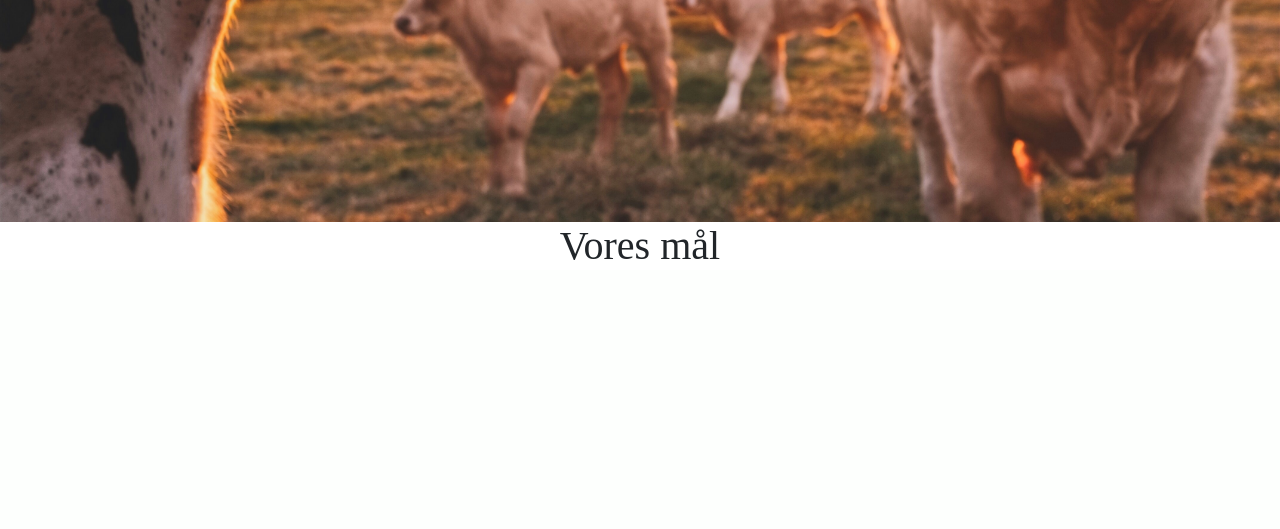
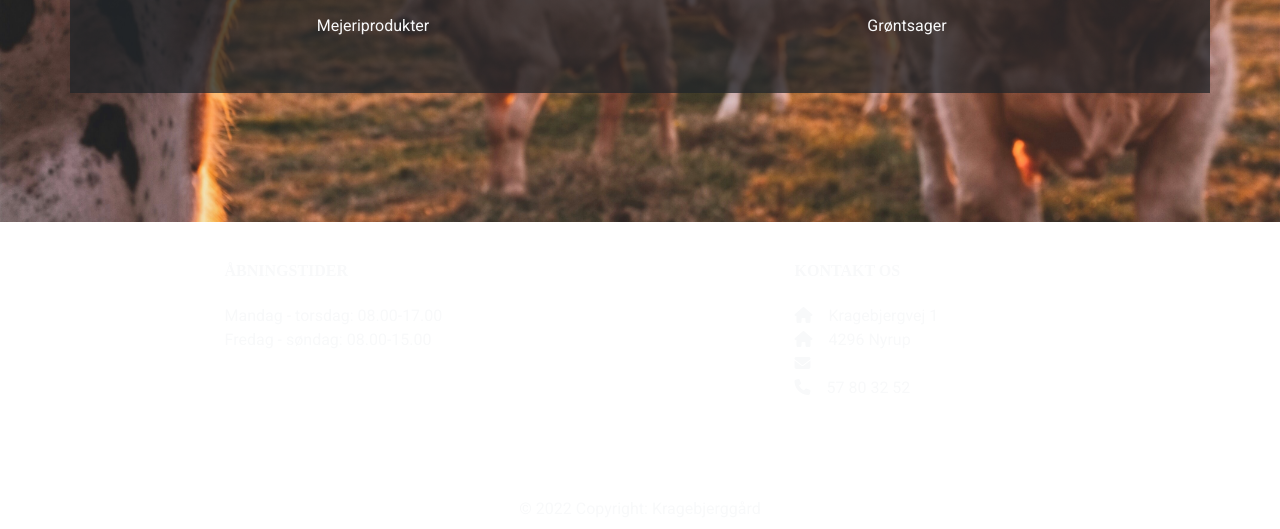
Before and after one commit to SofNyb/3sem, a PHP site: page /index.html in a window 1280 px wide. Shown: the part 578-1107 px from the top of the page. Before the commit the page ends 838 px from the top, so only its background shows below. Run offline with PHP 8.4, Linux system fonts and the light colour scheme; style sheets or scripts are compiled from the project's sources; some libraries are stand-ins or nearby versions; some web fonts are replaced.

Commit message:
index.php færdig

```diff
--- a/css/styles.scss
+++ b/css/styles.scss
@@ -73,11 +73,18 @@ footer {
 	border-radius: 5px;
 }
 
-.indexProdImg {
+.indexProdImg--mobile {
 	object-fit: cover;
 	border-radius: 5px;
 	width: 100%;
-	height: 66%;
+	height: 250px;
+}
+
+.indexProdImg--desktop {
+	object-fit: cover;
+	border-radius: 5px;
+	width: 100%;
+	height: 400px;
 }
 
 .menuer {
--- a/includes/footer.php
+++ b/includes/footer.php
@@ -1,4 +1,4 @@
-<footer class="text-center text-lg-start bg-footer text-light pt-3 mt-5">
+<footer class="text-center text-lg-start bg-footer text-light pt-3">
         <div class="container text-md-start">
             <div class="row mt-3">
                 <div class="col-md-3 col-lg-4 col-xl-3 mx-auto mb-4">
--- a/index.html
+++ b/index.html
@@ -56,23 +56,45 @@
 </nav>
 
 <section class="mt-5 pt-5 mt-lg-0 pt-lg-0">
-	<div>
+
+	<div class="d-none d-lg-flex h-100 w-100 position-absolute align-items-center justify-content-center">
+		<div class="container bg-dark p-5 bg-opacity-75">
+			<div class="row">
+				<div class="col-6">
+					<img class="indexProdImg--desktop" src="images/indexKo.jpg">
+					<div class="mt-2">
+						<a type="button" class="w-100 btn btn-customSecondary text-light" href="#">Mejeriprodukter</a>
+					</div>
+				</div>
+
+				<div class="col-6">
+					<img class="indexProdImg--desktop" src="images/indexGroentsager.jpg">
+					<div class="mt-2">
+						<a type="button" class="w-100 btn btn-customSecondary text-light" href="#">Grøntsager</a>
+					</div>
+				</div>
+			</div>
+		</div>
+	</div>
+
+	<div class="d-inline-block w-100">
 		<img class="img-fluid indexHero" src="images/indexHero.jpg">
 	</div>
+
 </section>
 
 <section class="d-block d-lg-none mt-4">
 	<div class="container-fluid">
 		<div class="row">
 			<div class="col-6">
-				<img class="indexProdImg" src="images/indexKo.jpg">
+				<img class="indexProdImg--mobile" src="images/indexKo.jpg">
 				<div class="mt-2">
 					<a type="button" class="w-100 btn btn-customSecondary text-light" href="#">Mejeriprodukter</a>
 				</div>
 			</div>
 
 			<div class="col-6">
-				<img class="indexProdImg" src="images/indexGroentsager.jpg">
+				<img class="indexProdImg--mobile" src="images/indexGroentsager.jpg">
 				<div class="mt-2">
 					<a type="button" class="w-100 btn btn-customSecondary text-light" href="#">Grøntsager</a>
 				</div>
@@ -81,11 +103,54 @@
 	</div>
 </section>
 
-<section>
-	<div class="text-center">
-		<h1>Vores mål</h1>
+<section class="d-block d-lg-none mt-4 container-fluid mb-5">
+	<div>
+		<h1 class="text-center">Vores mål</h1>
+		<p>
+			Vores mål er at komme så tæt på 100% bæredygtighed og brug af grønne løsninger til alt, hvad vi foretager os.
+			Frøene, som vi sår til vores grøntsager, kommer fra tidligere høste.
+			Grøntsagerne bliver både brugt som foder til vores dyr, og solgt i vores gårdbutik.
+			Køerne bliver malket, når det er tid til det, og så producerer de også naturlig gødning til vores marker og grøntsager.
+			Hele vejen rundt forsøger vi at løse tingene selv.
+		</p>
 	</div>
 </section>
+
+<footer class="text-center text-lg-start bg-footer text-light pt-3">
+	<div class="container text-md-start">
+		<div class="row mt-3">
+			<div class="col-md-3 col-lg-4 col-xl-3 mx-auto mb-4">
+				<h6 class="fw-bold mb-4">ÅBNINGSTIDER</h6>
+				<p>Mandag - torsdag: 08.00-17.00</p>
+				<p>Fredag - søndag: 08.00-15.00</p>
+			</div>
+			<div class="col-md-4 col-lg-3 col-xl-3 mx-auto mb-md-0 mb-4">
+				<h6 class="fw-bold mb-4">KONTAKT OS</h6>
+				<p><i class="fas fa-home me-3"></i>Kragebjergvej 1</p>
+				<p><i class="fas fa-home me-3 text-footer"></i>4296 Nyrup</p>
+				<p><i class="fas fa-envelope me-3"></i><a href="mailto:kragebjerg@kb.com" style="text-decoration-color: white; color: white;">kragebjerg@kb.com</a></p>
+				<p><i class="fas fa-phone me-3"></i>57 80 32 52</p>
+			</div>
+		</div>
+	</div>
+	<div class="container mb-4">
+		<div class="row mt-3 justify-content-center">
+			<div class="col-auto">
+				<a href="#" target="_blank">
+					<i class="fa-brands text-white fa-facebook-f fa-3x"></i>
+				</a>
+			</div>
+			<div class="col-auto">
+				<a href="#" target="_blank">
+					<i class="fa-brands text-white fa-instagram fa-3x"></i>
+				</a>
+			</div>
+		</div>
+	</div>
+	<div class="text-light text-center p-2">© 2022 Copyright:
+		<a class="text-light text-decoration-none" href="https://mdbootstrap.com/">Kragebjerggård</a>
+	</div>
+</footer>
 
 <script src="node_modules/bootstrap/dist/js/bootstrap.bundle.min.js"></script>
 </body>
```
Also changed, not shown: index.php (+45 -13 lines).
